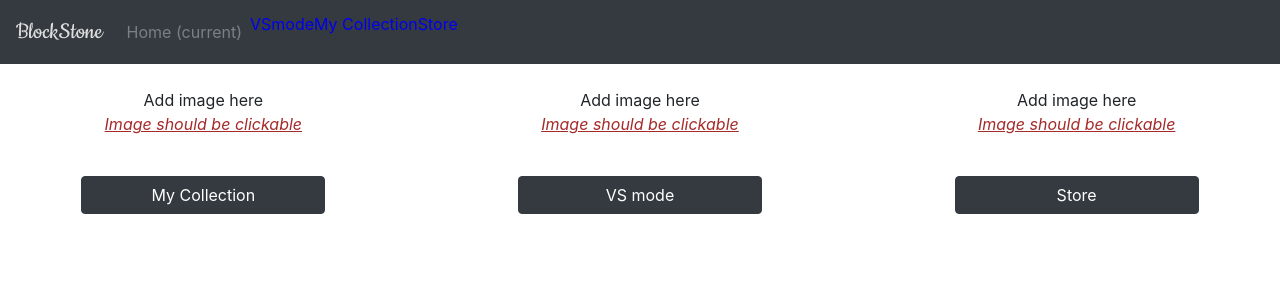
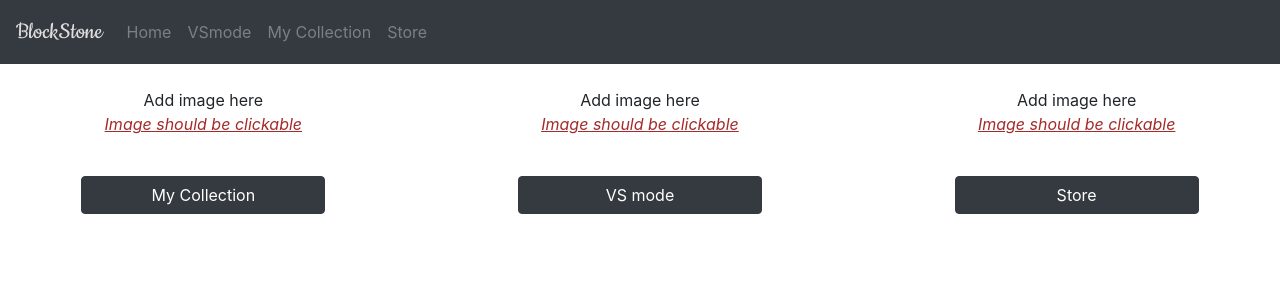
Before and after one commit to heho07/DH2642-ProjectGroup23, a React (Create React App) app: page / in a window 1280 px wide. Shown: the top 300 px of the page. Built offline with nearby package versions, Linux system fonts and the light colour scheme.

Commit message:
error messages removed

```diff
--- a/src/App.js
+++ b/src/App.js
@@ -26,7 +26,7 @@ class App extends Component {
         <div className="App">
         <header className="App-header">
           <nav className="navbar navbar-expand-lg navbar-light bg-light">
-             <Link to ="/"><a className="navbar-brand" href="#">BlockStone</a></Link>
+             <Link to ="/" className="navbar-brand" >BlockStone</Link>
 
             <button className="navbar-toggler" type="button" data-toggle="collapse" data-target="#navbarNavAltMarkup" aria-controls="navbarNavAltMarkup" aria-expanded="false" aria-label="Toggle navigation">
 
@@ -34,10 +34,10 @@ class App extends Component {
             </button>
             <div className="collapse navbar-collapse" id="navbarNavAltMarkup">
               <div className="navbar-nav">
-              <Link to = "/" className = "nav-item nav-link"> Home <span ClassName="sr-only">(current)</span></Link>
-               <Link to = "/VersusMode"> <a ClassName="nav-item nav-link"> VSmode</a></Link>
-               <Link to = "/MyCollection">  <a ClassName="nav-item nav-link">My Collection</a></Link>
-               <Link to = "/searchScreen"><a ClassName="nav-item nav-link" href="#">Store</a></Link>
+              <Link to = "/" className = "nav-item nav-link"> Home <span className="sr-only">(current)</span></Link>
+               <Link to = "/VersusMode" className="nav-item nav-link"> VSmode</Link>
+               <Link to = "/MyCollection" className="nav-item nav-link">My Collection</Link>
+               <Link to = "/searchScreen" className="nav-item nav-link">Store</Link>
               </div>
             </div>
           </nav>
```
